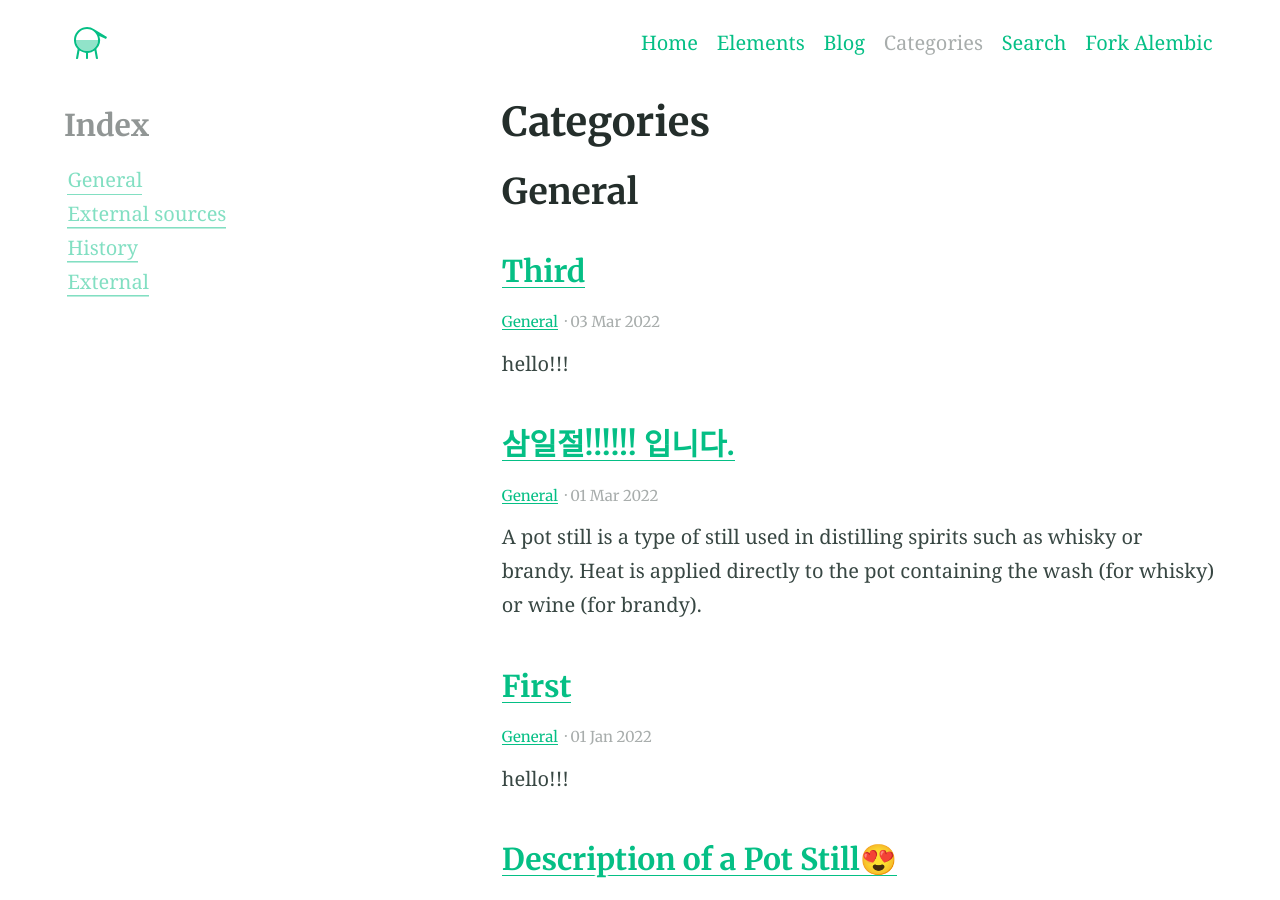
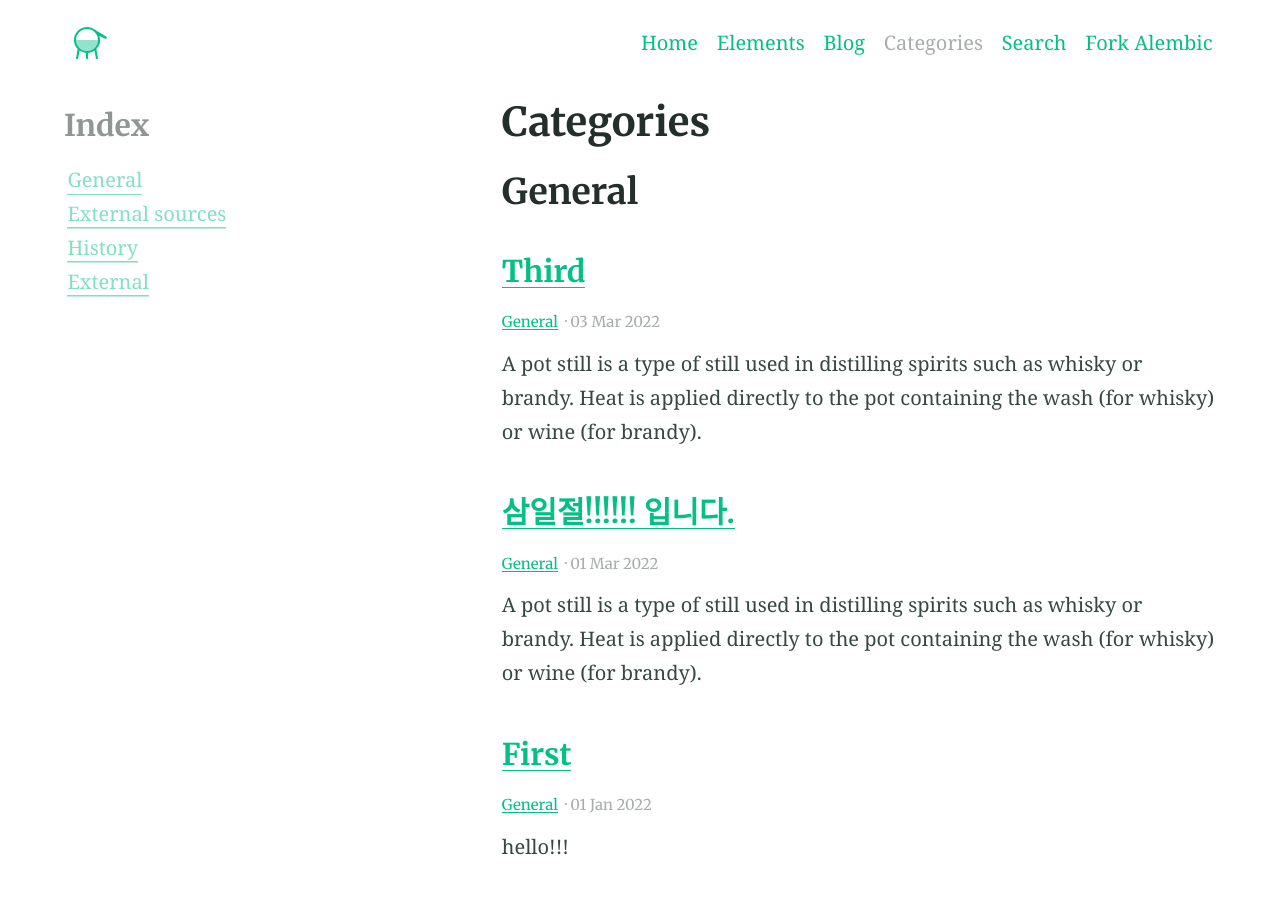
Before and after one commit to iylinkim/my-blog, a Jekyll site: the page built from categories.md, in a window 1280 px wide and 900 px high. Built offline with Jekyll 4.4.1, drawn with Linux system fonts in a browser that asks for light colours; part of the change alters nothing that is shown.

Commit message:
Update post

```diff
--- a/_posts/2022-03-03-example-post-five.md
+++ b/_posts/2022-03-03-example-post-five.md
@@ -2,6 +2,18 @@
 title: Third
 categories:
 - General
+excerpt: A pot still is a type of still used in distilling spirits such as whisky
+  or brandy. Heat is applied directly to the pot containing the wash (for whisky)
+  or wine (for brandy).
+feature_text: |-
+  ## The Pot Still
+  The modern pot still is a descendant of the alembic, an earlier distillation device
+feature_image: https://picsum.photos/2560/600?image=733
+image: https://picsum.photos/2560/600?image=733
 ---
 
-hello!!!
+A pot still is a type of still used in distilling spirits such as whisky or brandy. Heat is applied directly to the pot containing the wash (for whisky) or wine (for brandy). This is called a batch distillation (as opposed to a continuous distillation).
+
+At standard atmospheric pressure, alcohol boils at 78 °C (172 °F), while water boils at 100 °C (212 °F). During distillation, the vapour contains more alcohol than the liquid. When the vapours are condensed, the resulting liquid contains a higher concentration of alcohol. In the pot still, the alcohol and water vapour combine with esters and flow from the still through the condensing coil. There they condense into the first distillation liquid, the so-called "low wines". The low wines have a strength of about 25–35% alcohol by volume, and flow into a second still. It is then distilled a second time to produce the colourless spirit, collected at about 70% alcohol by volume. Colour is added through maturation in an oak aging barrel, and develops over time.
+
+The modern pot still is a descendant of the alembic, an earlier distillation device.
```
